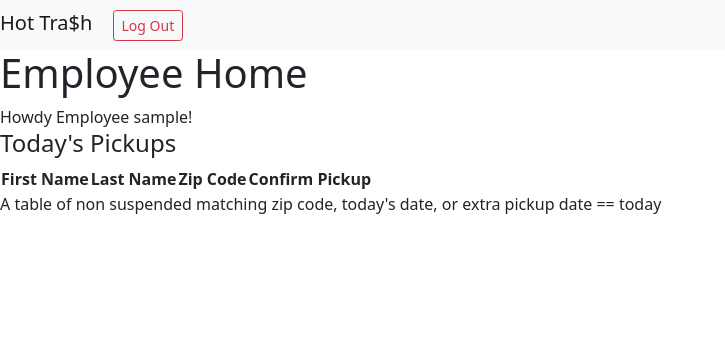
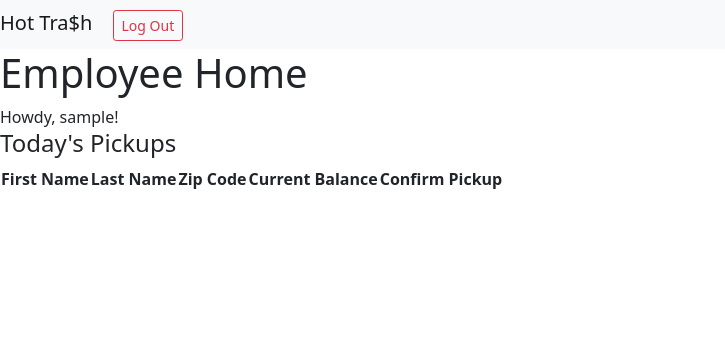
Before and after one commit to megancindric/Django_Trash_Collector, a Django app: page /employees/ in a window 1280 px wide. Shown: the top 349 px of the page, without its empty margins (0-725 px from the left). Run offline with Django 3.2, Linux system fonts and the light colour scheme; a user stored in the database is signed in; tables that the repository leaves empty hold one stand-in row (values such as "Sample post"); lists and menus that the app fills with data are empty.

Commit message:
Adding template/view to confirm pickups

```diff
--- a/trash_collector/customers/views.py
+++ b/trash_collector/customers/views.py
@@ -29,10 +29,11 @@ def create(request):
         first_name = request.POST.get('first_name')
         last_name = request.POST.get('last_name')
         street_address = request.POST.get('street_address')
+        city = request.POST.get('city')
         state = request.POST.get('state')
         zip_code = request.POST.get('zip_code')
         pickup_day = request.POST.get('pickup_day')
-        new_customer = Customer(user=user, first_name=first_name, last_name=last_name, street_address=street_address, state=state, zip_code=zip_code,pickup_day=pickup_day)
+        new_customer = Customer(user=user, first_name=first_name, last_name=last_name, street_address=street_address,city=city, state=state, zip_code=zip_code,pickup_day=pickup_day)
         new_customer.save()
         return render(request, 'customers/index.html')
     else:
--- a/trash_collector/employees/templates/employees/index.html
+++ b/trash_collector/employees/templates/employees/index.html
@@ -4,7 +4,7 @@
 
 {% block content %}
   {% if user.is_authenticated %}
-    Howdy Employee {{ user.username }}!
+    Howdy, {{ user.username }}!
 
   <h4>Today's Pickups</h4>
   <table>
@@ -12,6 +12,7 @@
       <th>First Name</th>
       <th>Last Name</th>
       <th>Zip Code</th>
+      <th>Current Balance</th>
       <th>Confirm Pickup</th>
     </tr>
     {% for customer in matching_customers %}
@@ -19,14 +20,12 @@
       <td>{{customer.first_name}}</td>
       <td>{{customer.last_name}}</td>
       <td>{{customer.zip_code}}</td>
-      <td>Link to confirm pickup</td>
+      <td>{{customer.current_balance}}</td>
+      <td><a class="btn btn-sm btn-outline-success" href="{% url 'employees:confirm_pickup' customer.id %}">Confirm Pickup</a>
+      </td>
     </tr>
     {% endfor %}
   </table>
-    {% for customer in matching_customers %}
-
-    {% endfor %}
-    <p>A table of non suspended matching zip code, today's date, or extra pickup date == today</p>
   {% else %}
     <p>You are at the employee index, but you are not logged in.</p>
     <a href="{% url 'login' %}">Log In</a>
--- a/trash_collector/employees/urls.py
+++ b/trash_collector/employees/urls.py
@@ -9,5 +9,6 @@ urlpatterns = [
     path('', views.index, name="index"),
     path('create/', views.create, name='create'),
     path('my_accounts/', views.my_accounts, name='my_accounts'),
+    path('confirm_pickup/<int:customer_id>/', views.confirm_pickup, name='confirm_pickup'),
 
 ]
--- a/trash_collector/employees/views.py
+++ b/trash_collector/employees/views.py
@@ -34,7 +34,6 @@ def index(request):
         'matching_customers': matching_customers
     }
     print(user)
-    print(matching_customers)
     return render(request, 'employees/index.html', context)
 
 #Display all ccustomers in zip code, option to filter by pickup day
@@ -72,6 +71,20 @@ def create(request):
     else:
          return render(request, 'employees/create.html')
 
-def confirm_pickup(request):
-    pass
+def confirm_pickup(request, customer_id):
+    Customer = apps.get_model('customers.Customer')
+    customer = Customer.objects.get(id=customer_id)
+
+
+    if request.method == "POST":
+        customer.current_balance -= 20
+        customer.save()
+
+        return HttpResponseRedirect(reverse('employees:index'))
+    else:
+        context = {
+            'customer': customer
+        }
+        return render(request, 'employees/confirm_pickup.html', context)
+
 #TODO - will select current customer, ask to confirm pickup, then on click will charge customer
```
Also changed, not shown: trash_collector/employees/templates/employees/confirm_pickup.html (added, +13 -0 lines).
